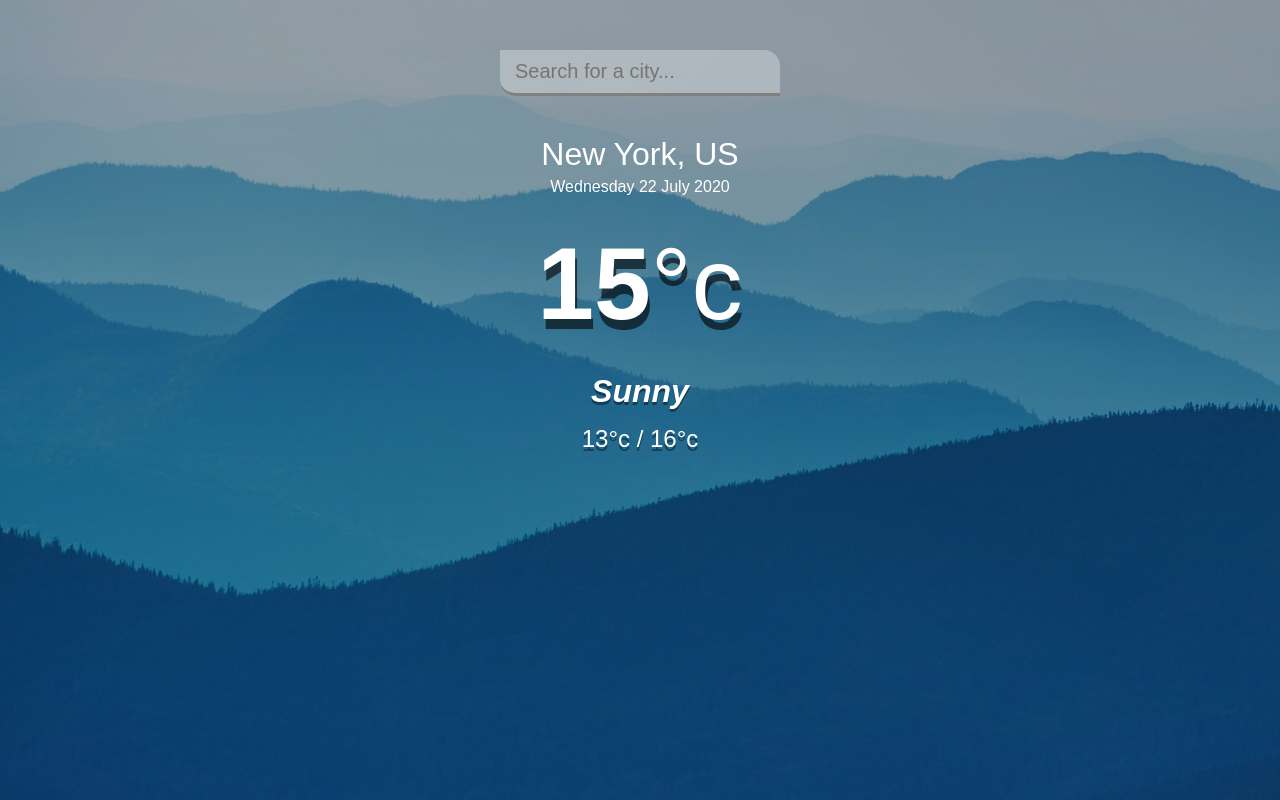
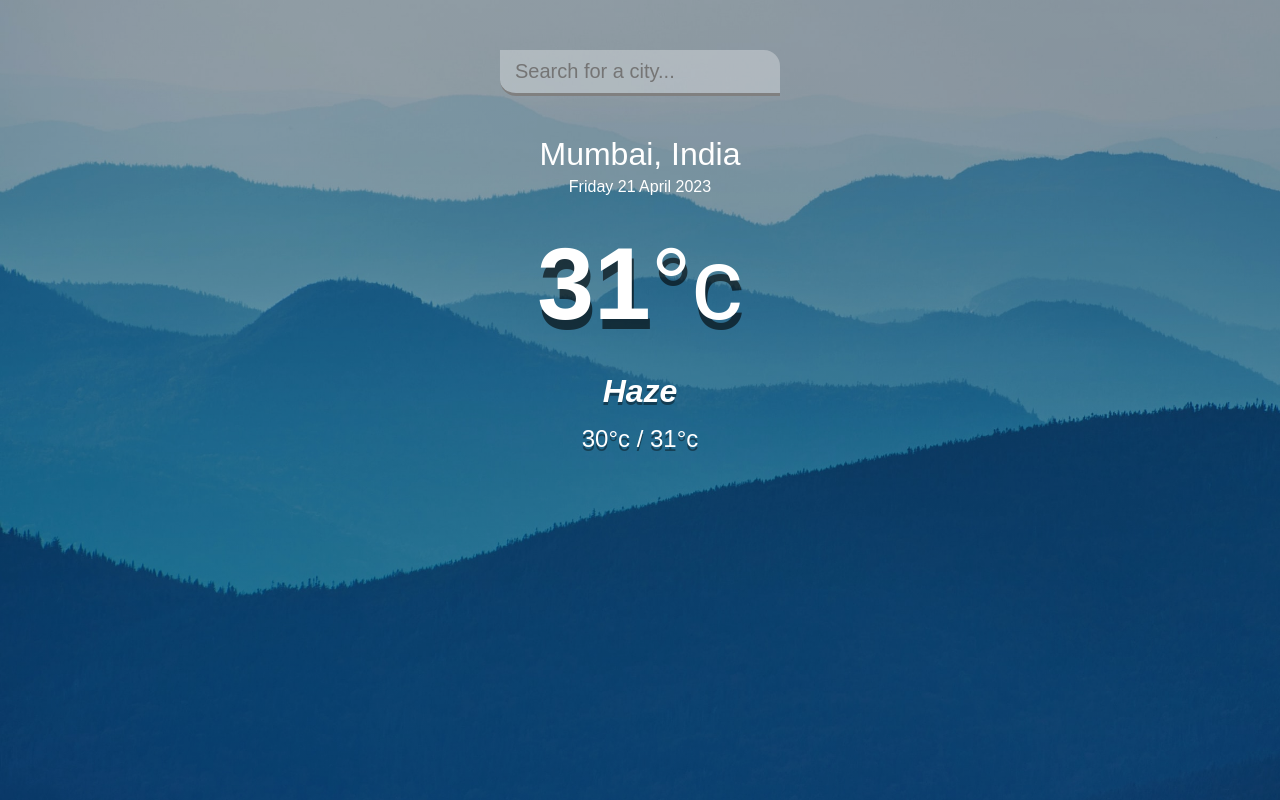
Before and after one commit to AshwinJenu/SimpleWeatherApp, a plain HTML site: page index.html in a window 1280 px wide. Drawn offline with Linux system fonts and the light colour scheme.

Commit message:
update index.html

```diff
--- a/index.html
+++ b/index.html
@@ -13,13 +13,13 @@
     </header>
     <main>
       <section class="location">
-        <div class="city">New York, US</div>
-        <div class="date">Wednesday 22 July 2020</div>
+        <div class="city">Mumbai, India</div>
+        <div class="date">Friday 21 April 2023</div>
       </section>
       <div class="current">
-        <div class="temp">15<span>°c</span></div>
-        <div class="weather">Sunny</div>
-        <div class="hi-low">13°c / 16°c</div>
+        <div class="temp">31<span>°c</span></div>
+        <div class="weather">Haze</div>
+        <div class="hi-low">30°c / 31°c</div>
       </div>
     </main>
   </div>
```
